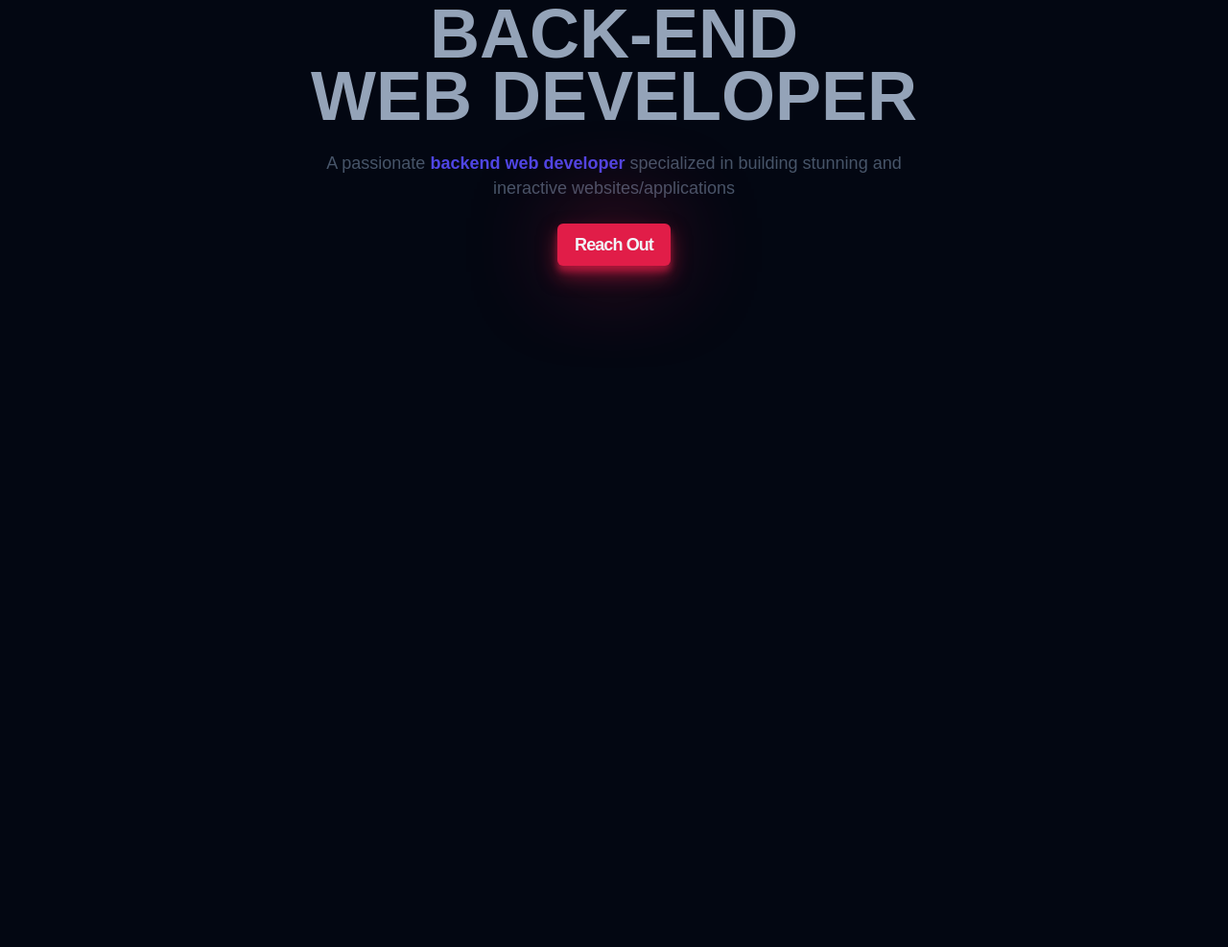
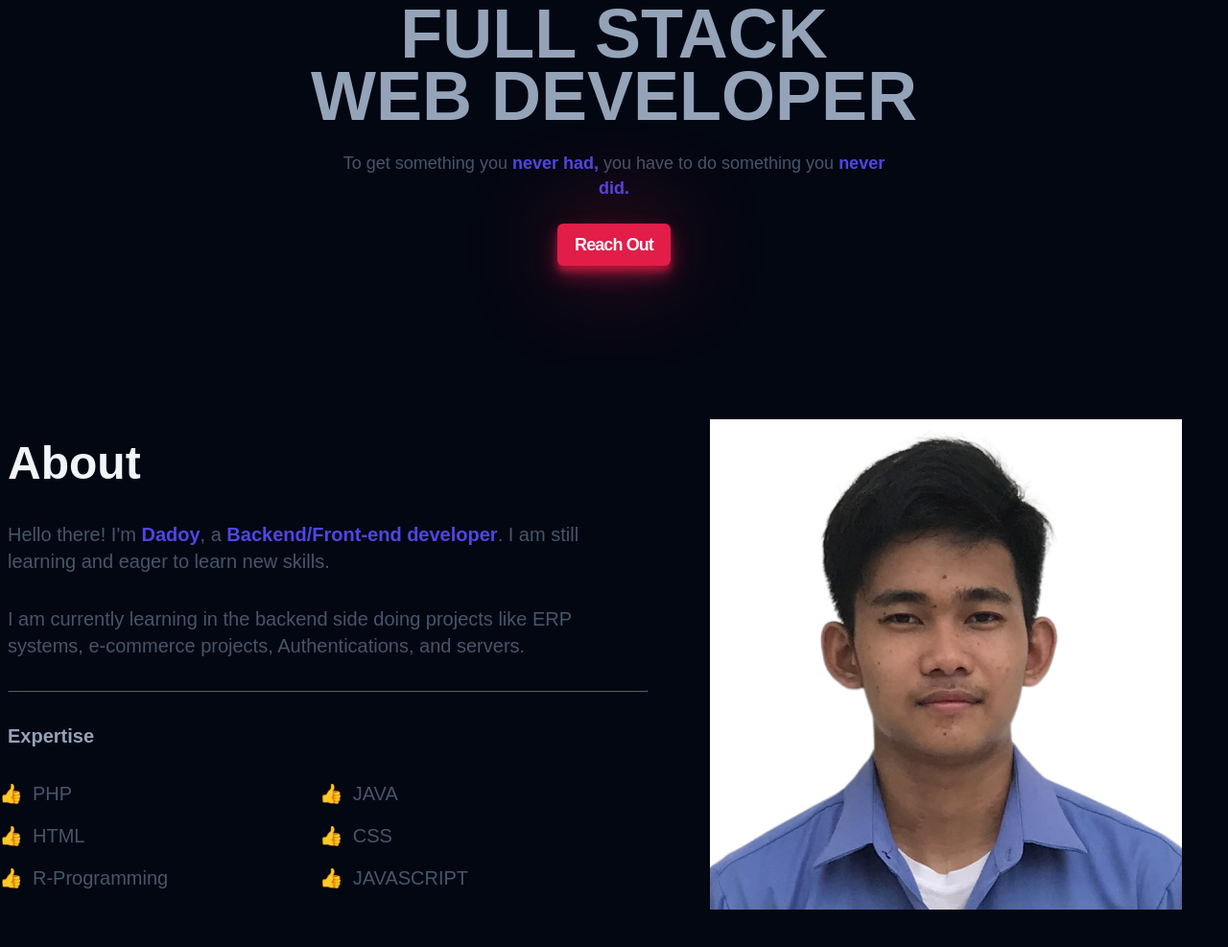
Before and after one commit to thedoynewton/My-portfolio, a website built with Vite: page index.html in a window 1280 px wide. Shown: the part 337-1324 px from the top of the page at 96% size. Before the commit the page ends 800 px from the top, so only its background shows below. Built offline with nearby package versions, Linux system fonts and the light colour scheme; a web font is replaced by a local one.

Commit message:
add about setion

```diff
--- a/index.html
+++ b/index.html
@@ -44,12 +44,37 @@
     <section class="hero container">
       <img class="hero_img" src="/profile3.jpeg" alt="Profile picture">
       <h2 class="hero_name">Hi, I'm <strong>Dadoy</strong></h2>
-      <h1 class="hero_title">BACK-END <br> WEB DEVELOPER</h1>
-      <p class="hero_description">A passionate <strong>backend web developer</strong> specialized in building stunning
-        and ineractive websites/applications</p>
+      <h1 class="hero_title">FULL STACK<br> WEB DEVELOPER</h1>
+      <p class="hero_description">To get something you <strong>never had,</strong> you have to do something you <strong>never did.</strong></p>
       <a class="hero_btn btn" href="">Reach out</a>
     </section>
     <section class="about container section">
+      <div class="about_content">
+        <h2 class="about_title">About</h2>
+        <p class="about_description">
+          Hello there! I'm <strong>Dadoy</strong>, a <strong>Backend/Front-end developer</strong>.
+          I am still learning and eager to learn new skills.</p>
+        <p class="about_description">
+          I am currently learning in the backend side doing projects
+          like ERP systems, e-commerce projects, Authentications, and servers.</p>
+        <hr class="about_hr">
+        <h3 class="about_subtitle">Expertise</h3>
+        <div class="about_container">
+          <ul class="about_ul">
+            <li class="about_list">PHP</li>
+            <li class="about_list">HTML</li>
+            <li class="about_list">R-Programming</li>
+          </ul>
+          <ul class="about_ul">
+            <li class="about_list">JAVA</li>
+            <li class="about_list">CSS</li>
+            <li class="about_list">JAVASCRIPT</li>
+          </ul>
+        </div>
+      </div>
+      <div class="about_imgWrapper">
+        <img class="about_img" src="/profile2.png" alt="profile pic">
+      </div>
     </section>
     <section class="featured container section">
     </section>
--- a/src/main.js
+++ b/src/main.js
@@ -2,4 +2,5 @@ import '../styles/modern-normalize.css';
 import '../styles/style.css';
 import '../styles/components/header.css';
 import '../styles/components/hero.css';
+import '../styles/components/about.css';
 import '../styles/utils.css'
--- /dev/null
+++ b/styles/components/about.css
@@ -0,0 +1,157 @@
+.about {
+    display: flex;
+    flex-direction: column;
+    gap: 1rem;
+}
+
+.about_content {
+    display: flex;
+    flex-direction: column;
+    gap: 1rem;
+}
+
+.about_title {
+    font-size: var(--size-2xl);
+    color: var(--clr-light);
+}
+
+.about_description {
+    max-width: 60ch;
+    font-size: var(--size-sm);
+    color: var(--clr-slate600);
+}
+
+.about_hr {
+    border-color: var(--clr-slate800);
+}
+
+.about_container {
+    display: flex;
+}
+
+.about_subtitle {
+    font-size: var(--size-sm);
+    color: var(--clr-slate400);
+}
+
+.about_ul {
+    display: flex;
+    flex-direction: column;
+    gap: 1em;
+    list-style-type: '\1F44D';
+    padding-left: 1em;
+    flex: 1;
+}
+
+.about_list {
+    font-size: var(--size-sm);
+    color: var(--clr-slate600);
+}
+
+.about_list::before{
+    content: '';
+    margin-left: 0.5em;
+}
+/* xs */
+@media (min-width: 475px){
+    .about {
+        gap: 1.5rem;
+    }
+
+    .about_content {
+        gap: 1.5rem;
+    }
+
+    .about_title {
+        font-size: var(--size-3xl);
+    }
+
+    .about_description {
+        font-size: var(--size-base);
+    }
+
+    .about_subtitle {
+        font-size: var(--size-base);
+    }
+
+    .about_list {
+        font-size: var(--size-base);
+    }
+
+    .about_img {
+        width: 18.5rem;
+    }
+
+    .about_imgWrapper {
+        margin: 0 auto;
+    }
+}
+
+/* sm */
+@media (min-width: 640px){
+    .about_imgWrapper {
+        margin: 0 auto;
+    }
+
+    .about_img {
+        width: 28.5rem;
+    }
+}
+
+/* md */
+/* @media (min-width: 768px){} */
+
+/* lg */
+@media (min-width: 1024px){
+    .about{
+        flex-direction: row;
+        justify-content: space-between;
+        align-items: center;
+    }
+
+    .about_title {
+        font-size: var(--size-4xl);
+    }
+
+    .about_description {
+        font-size: var(--size-lg);
+    }
+
+    .about_subtitle {
+        font-size: var(--size-lg);
+    }
+
+    .about_list {
+        font-size: var(--size-lg);
+    }
+}
+
+/* xl */
+@media (min-width: 1280px){
+    .about_content {
+        gap: 2rem;
+    }
+
+    .about_title {
+        font-size: var(--size-5xl);
+    }
+
+    .about_description {
+        font-size: var(--size-xl);
+    }
+
+    .about_subtitle {
+        font-size: var(--size-xl);
+    }
+
+    .about_list {
+        font-size: var(--size-xl);
+    }
+
+    .about_img {
+        width: 30.75rem;
+    }
+}
+
+/* 2xl */
+/* @media (min-width: 1536px){} */
```
